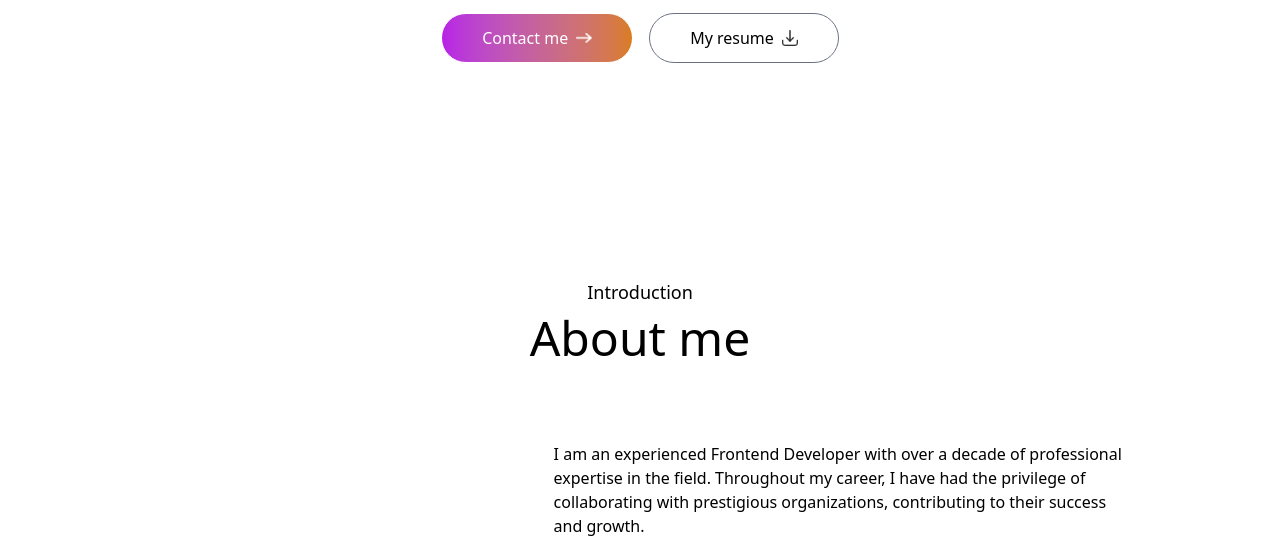
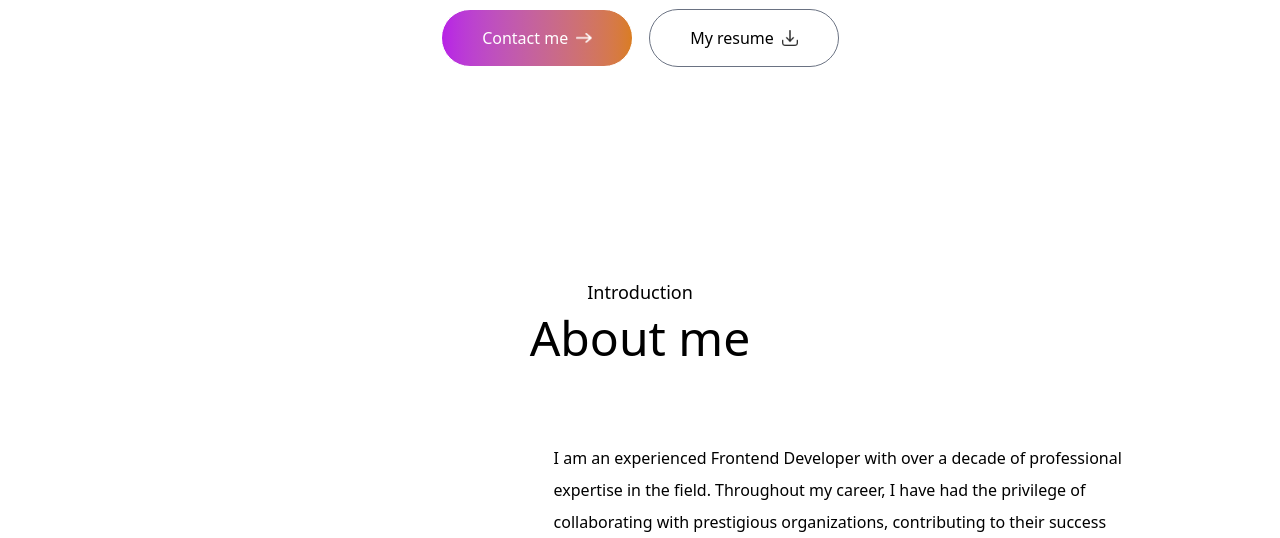
Before and after one commit to samuel12-dot/updated_portfolio_tailwind, a website: page index.html in a window 1280 px wide. Shown: the part 562-1100 px from the top of the page. Drawn offline with Linux system fonts and the light colour scheme.

Commit message:
feat: modify script.js and input.css

```diff
--- a/index.html
+++ b/index.html
@@ -8,7 +8,7 @@
     <link rel="stylesheet" href="./output.css">
 </head>
 
-<body class="overflow-x-hidden">
+<body class="overflow-x-hidden leading-8">
     <header>
         <div class="w-11/12 -z-10 fixed top-0 right-0 translate-y-[-80%]">
             <img src="./images/header-bg-color.png" alt="">
@@ -24,7 +24,6 @@
                 <li><a href="#contact">Contact me</a></li>
             </ul>
             <div class="flex items-center gap-4">
-                <button><img src="./images/moon_icon.png" alt="" class="w-6"></button>
                 <a href="#contact"
                     class="hidden lg:flex items-center gap-3 px-10 py-2.5 border border-gray-500 rounded-full ml-4">Contact<img
                         src="./images/arrow-icon.png" alt="" class="w-3"></a>
@@ -57,7 +56,8 @@
                 <h3 class="flex items-center gap-2 text-xl md:text-2xl mb-3">Hello! I&apos;m Ayodeji Samuel <img
                         src="./images/hand-icon.png" alt="" class="w-6"></h3>
                 <h1 class="text-3xl sm:text-6xl lg:text-[66px]">Frontend Web developer based in Lagos</h1>
-                <p class="max-w-2xl mx-auto leading-8">I&apos;m a Frontend developer from lagos, Nigeria with 10 years of
+                <p class="max-w-2xl mx-auto leading-8">I&apos;m a Frontend developer from lagos, Nigeria with 10 years
+                    of
                     experience in multiple companies like Microsoft, Tesla and Apple.</p>
 
                 <div class="flex flex-col sm:flex-row items-center gap-4">
--- a/script.js
+++ b/script.js
@@ -12,7 +12,7 @@ window.addEventListener("scroll", () => {
     if (scrollY > 50) {
         navBar.classList.add("bg-white", "opacity-50", "backdrop-blur-lg", "shadow-sm")
         navLinks.classList.remove("bg-white", "opacity-50", "shadow-sm")
-    }else {
+    } else {
         navBar.classList.remove("bg-white", "opacity-50", "backdrop-blur-lg", "shadow-sm")
         navLinks.classList.add("bg-white", "opacity-50", "shadow-sm")
     }
```
Also changed, not shown: output.css.
